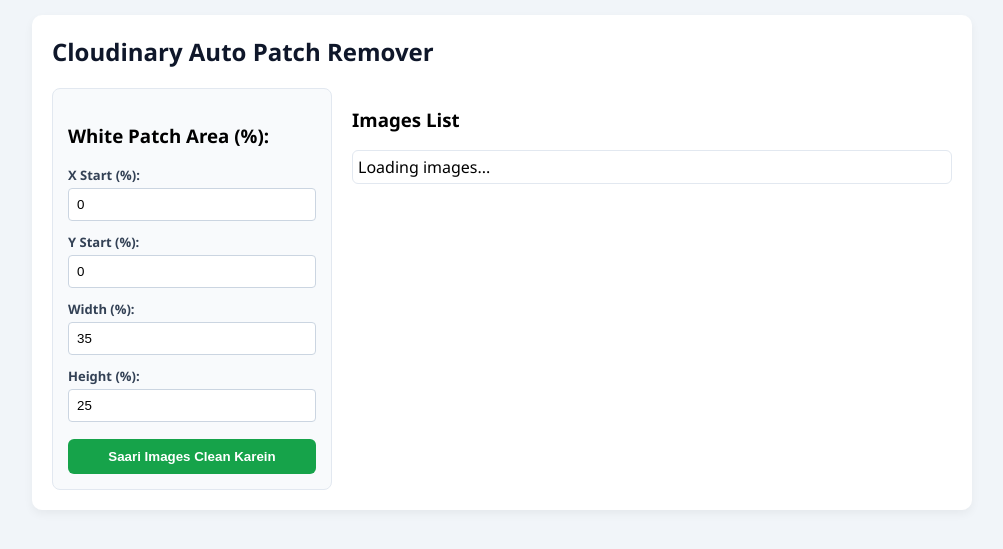
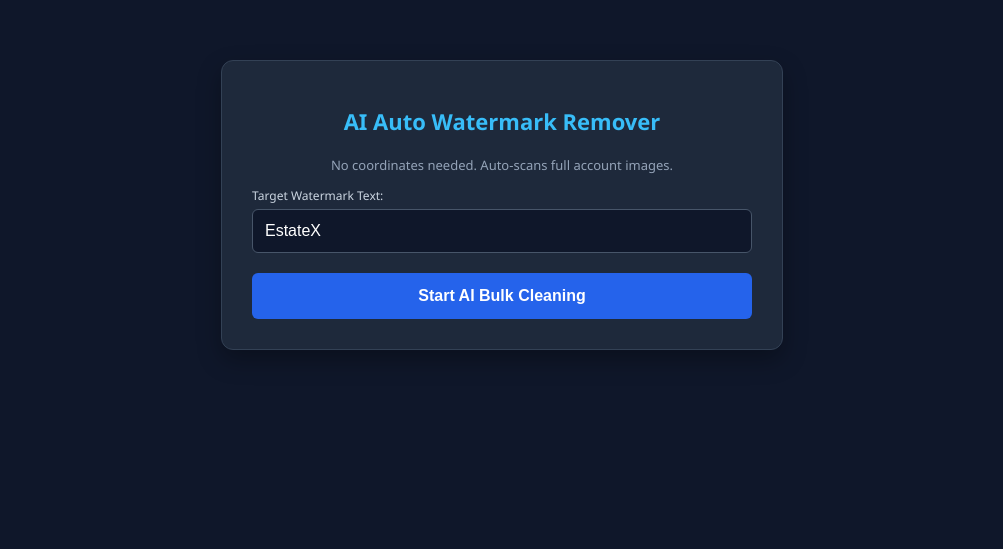
Before and after one commit to pawandevprasad/WORKER, a Flask app: page / in a window 1280 px wide. Shown: the top 549 px of the page, without its empty margins (138-1141 px from the left). Run offline with Flask 3, Linux system fonts and the light colour scheme.

Commit message:
Update title and styles for watermark remover

```diff
--- a/templates/index.html
+++ b/templates/index.html
@@ -3,120 +3,63 @@
 <head>
     <meta charset="UTF-8">
     <meta name="viewport" content="width=device-width, initial-scale=1.0">
-    <title>Cloudinary Auto Patch Remover</title>
+    <title>AI Automatic Watermark Remover</title>
     <style>
-        body { font-family: 'Segoe UI', Roboto, sans-serif; background: #f1f5f9; margin: 0; padding: 15px; }
-        .container { max-width: 900px; margin: 0 auto; background: white; padding: 20px; border-radius: 10px; box-shadow: 0 4px 10px rgba(0,0,0,0.05); }
-        h2 { margin-top: 0; color: #0f172a; }
-        .grid { display: grid; grid-template-columns: 280px 1fr; gap: 20px; }
-        @media (max-width: 768px) { .grid { grid-template-columns: 1fr; } }
-        .panel { background: #f8fafc; padding: 15px; border-radius: 8px; border: 1px solid #e2e8f0; }
-        .form-group { margin-bottom: 12px; }
-        label { font-size: 13px; font-weight: 600; display: block; margin-bottom: 4px; color: #334155; }
-        input { width: 100%; padding: 8px; border: 1px solid #cbd5e1; border-radius: 4px; box-sizing: border-box; }
-        .btn { width: 100%; padding: 10px; border: none; border-radius: 6px; font-weight: bold; cursor: pointer; color: white; margin-top: 5px; }
-        .btn-primary { background: #2563eb; }
-        .btn-success { background: #16a34a; }
-        .status { padding: 10px; background: #e0f2fe; color: #0369a1; border-radius: 6px; margin-bottom: 15px; display: none; }
-        .gallery { display: grid; grid-template-columns: repeat(auto-fill, minmax(140px, 1fr)); gap: 10px; max-height: 500px; overflow-y: auto; padding: 5px; border: 1px solid #e2e8f0; border-radius: 6px; }
-        .card { border: 1px solid #e2e8f0; padding: 6px; text-align: center; border-radius: 6px; background: white; }
-        .card img { width: 100%; height: 100px; object-fit: cover; border-radius: 4px; }
+        body { font-family: 'Segoe UI', sans-serif; background: #0f172a; color: white; margin: 0; padding: 20px; text-align: center; }
+        .box { max-width: 500px; margin: 40px auto; background: #1e293b; padding: 30px; border-radius: 12px; box-shadow: 0 10px 25px rgba(0,0,0,0.3); border: 1px solid #334155; }
+        h1 { font-size: 22px; color: #38bdf8; margin-bottom: 20px; }
+        input { width: 100%; padding: 12px; border-radius: 6px; border: 1px solid #475569; background: #0f172a; color: white; font-size: 16px; box-sizing: border-box; margin-bottom: 20px; }
+        .btn { width: 100%; background: #2563eb; color: white; border: none; padding: 14px; border-radius: 6px; font-size: 16px; font-weight: bold; cursor: pointer; transition: 0.3s; }
+        .btn:hover { background: #1d4ed8; }
+        .status { margin-top: 20px; padding: 12px; border-radius: 6px; background: #0284c7; font-size: 14px; display: none; }
     </style>
 </head>
 <body>
 
-<div class="container">
-    <h2>Cloudinary Auto Patch Remover</h2>
+<div class="box">
+    <h1>AI Auto Watermark Remover</h1>
+    <p style="font-size:13px; color:#94a3b8;">No coordinates needed. Auto-scans full account images.</p>
+
+    <label style="display:block; text-align:left; font-size:12px; margin-bottom:5px; color:#cbd5e1;">Target Watermark Text:</label>
+    <input type="text" id="targetText" value="EstateX">
+
+    <button class="btn" id="startBtn" onclick="processAllAuto()">Start AI Bulk Cleaning</button>
     <div id="status" class="status"></div>
-
-    <div class="grid">
-        <div class="panel">
-            <h3>White Patch Area (%):</h3>
-            <div class="form-group">
-                <label>X Start (%):</label>
-                <input type="number" id="x_pct" value="0">
-            </div>
-            <div class="form-group">
-                <label>Y Start (%):</label>
-                <input type="number" id="y_pct" value="0">
-            </div>
-            <div class="form-group">
-                <label>Width (%):</label>
-                <input type="number" id="w_pct" value="35">
-            </div>
-            <div class="form-group">
-                <label>Height (%):</label>
-                <input type="number" id="h_pct" value="25">
-            </div>
-            <button class="btn btn-success" onclick="cleanAll()">Saari Images Clean Karein</button>
-        </div>
-
-        <div>
-            <h3>Images List</h3>
-            <div id="gallery" class="gallery">Loading images...</div>
-        </div>
-    </div>
 </div>
 
 <script>
-    function showStatus(msg) {
-        const s = document.getElementById('status');
-        s.innerText = msg;
-        s.style.display = 'block';
-    }
+    async function processAllAuto() {
+        const textVal = document.getElementById('targetText').value;
+        const btn = document.getElementById('startBtn');
+        const status = document.getElementById('status');
 
-    function getFormValues() {
-        return {
-            x_pct: document.getElementById('x_pct').value,
-            y_pct: document.getElementById('y_pct').value,
-            w_pct: document.getElementById('w_pct').value,
-            h_pct: document.getElementById('h_pct').value
-        };
-    }
+        if(!confirm(`Kya aap Cloudinary ke saare images me se '${textVal}' watermark auto-remove karna chahte hain?`)) return;
 
-    async function loadImages() {
-        const res = await fetch('/api/resources');
-        const data = await res.json();
-        const gallery = document.getElementById('gallery');
-        gallery.innerHTML = '';
-        if(data.success) {
-            data.resources.forEach(img => {
-                gallery.innerHTML += `
-                    <div class="card">
-                        <img src="${img.secure_url}?t=${new Date().getTime()}">
-                        <button class="btn btn-primary" style="font-size:11px; padding:5px;" onclick="cleanSingle('${img.public_id}')">Clean This</button>
-                    </div>
-                `;
+        btn.disabled = true;
+        btn.innerText = "AI Processing Images... Please Wait";
+        status.style.display = "block";
+        status.innerText = "AI scanning and inpainting all images in your Cloudinary account...";
+
+        try {
+            const res = await fetch('/api/clean-all-auto', {
+                method: 'POST',
+                headers: {'Content-Type': 'application/json'},
+                body: JSON.stringify({ target_text: textVal })
             });
+
+            const data = await res.json();
+            if(data.success) {
+                status.innerText = data.message;
+            } else {
+                status.innerText = "Error: " + data.error;
+            }
+        } catch(e) {
+            status.innerText = "Processing error occurred.";
+        } finally {
+            btn.disabled = false;
+            btn.innerText = "Start AI Bulk Cleaning";
         }
     }
-
-    async function cleanSingle(publicId) {
-        showStatus('Cleaning White Patch...');
-        const res = await fetch('/api/clean-image', {
-            method: 'POST',
-            headers: {'Content-Type': 'application/json'},
-            body: JSON.stringify({ public_id: publicId, ...getFormValues() })
-        });
-        const data = await res.json();
-        if(data.success) { showStatus('Cleaned!'); loadImages(); }
-        else { showStatus('Error: ' + data.error); }
-    }
-
-    async function cleanAll() {
-        if(!confirm("Kya aap saari images se White Patch mita kar restore karna chahte hain?")) return;
-        showStatus('Saari images se white patch hataya jaa raha hai, thoda wait karein...');
-        const res = await fetch('/api/clean-all', {
-            method: 'POST',
-            headers: {'Content-Type': 'application/json'},
-            body: JSON.stringify(getFormValues())
-        });
-        const data = await res.json();
-        if(data.success) { showStatus(data.message); loadImages(); }
-        else { showStatus('Error: ' + data.error); }
-    }
-
-    window.onload = loadImages;
 </script>
 </body>
 </html>
```
